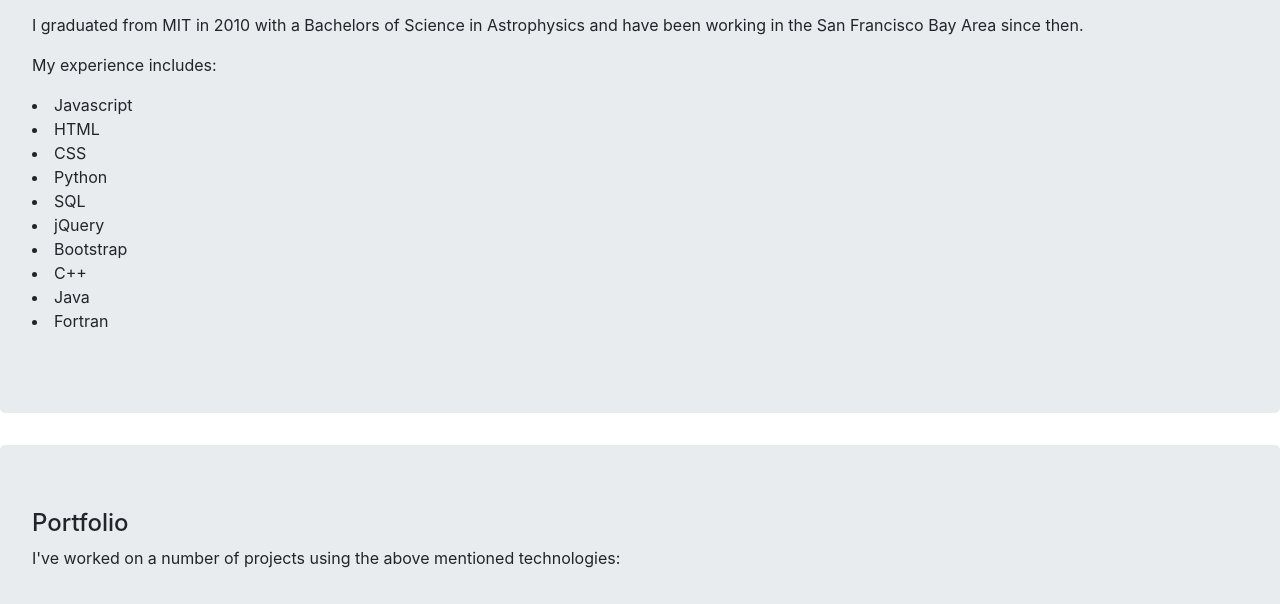
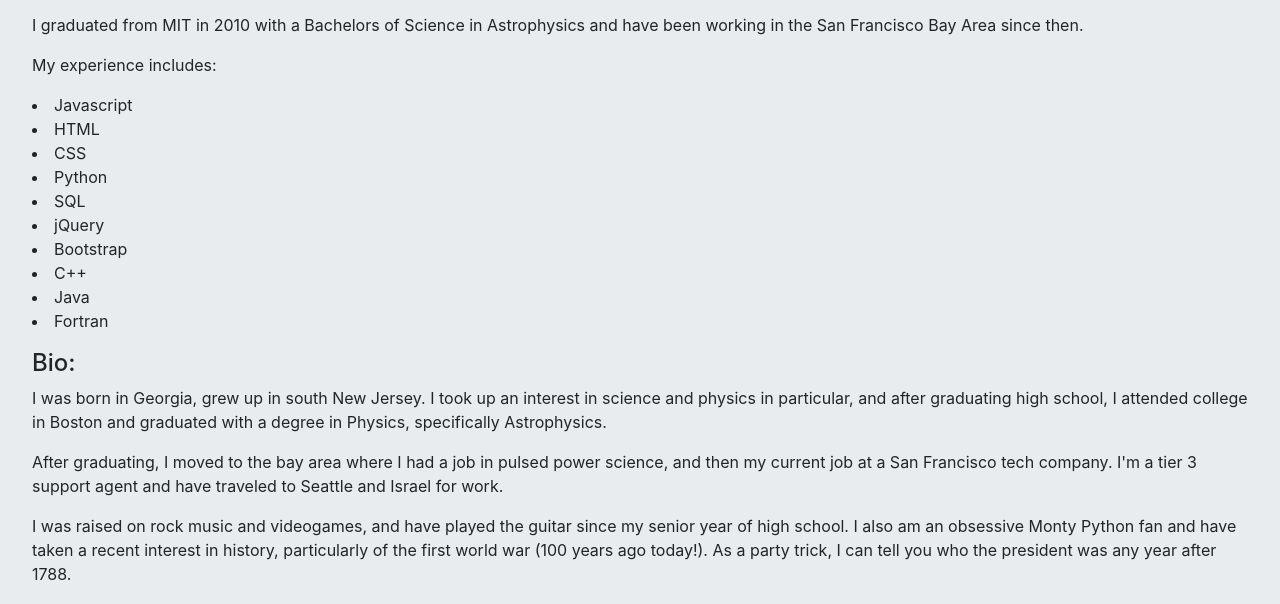
Before and after one commit to acamacho88/Portfolio, a plain HTML site: page index.html in a window 1280 px wide. Shown: the part 196-800 px from the top of the page. Drawn offline with nearby package versions, Linux system fonts and the light colour scheme.

Commit message:
added bio content

```diff
--- a/index.html
+++ b/index.html
@@ -73,6 +73,15 @@
                 <li>Java</li>
                 <li>Fortran</li>
             </ul>
+            <h4>Bio:</h4>
+            <p>I was born in Georgia, grew up in south New Jersey. I took up an interest in science and physics in particular,
+                and after graduating high school, I attended college in Boston and graduated with a degree in Physics, specifically
+                Astrophysics.</p>
+            <p>After graduating, I moved to the bay area where I had a job in pulsed power science, and then my current job
+                at a San Francisco tech company. I'm a tier 3 support agent and have traveled to Seattle and Israel for work.</p>
+            <p>I was raised on rock music and videogames, and have played the guitar since my senior year of high school. I
+                also am an obsessive Monty Python fan and have taken a recent interest in history, particularly of the first
+                world war (100 years ago today!). As a party trick, I can tell you who the president was any year after 1788.</p>
     </div>
     <div class="jumbotron" id="portfolio">
         <h4>Portfolio</h4>
```
